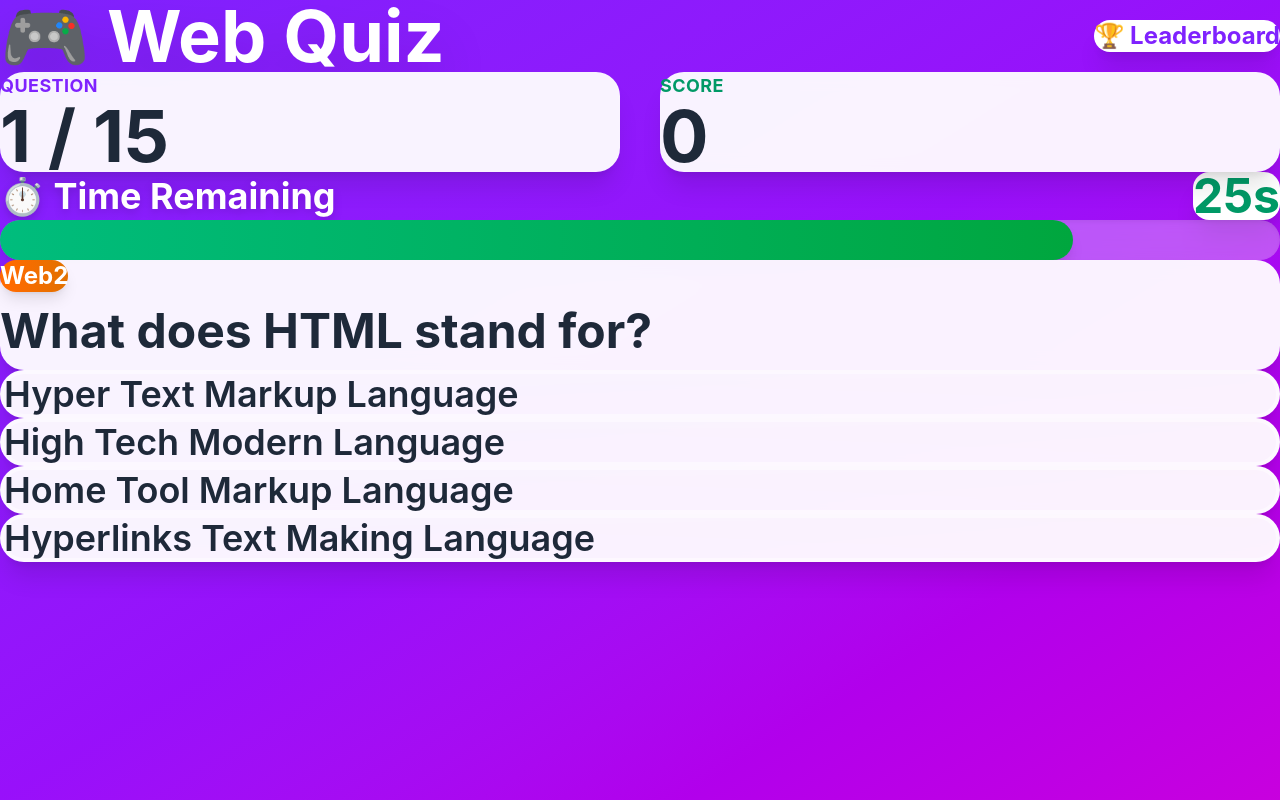
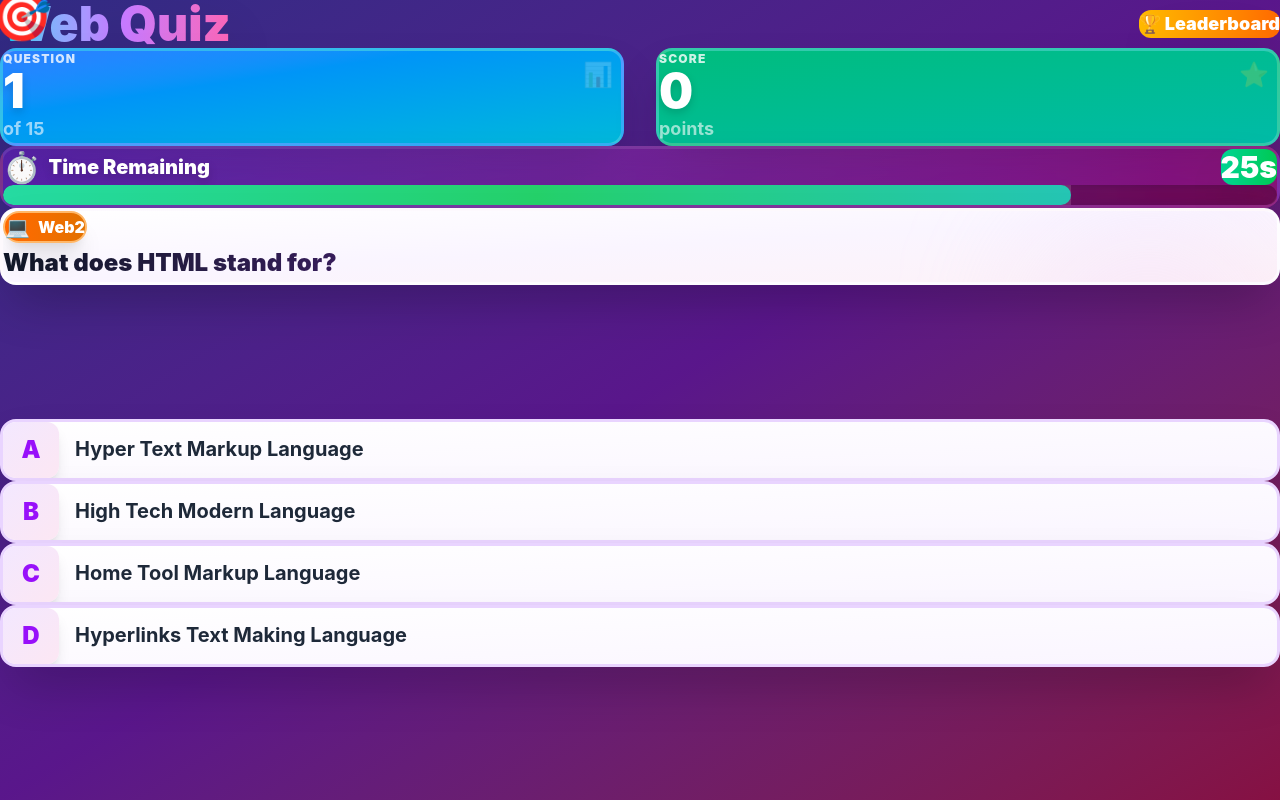
Before and after one commit to Sammyowase/web3bridge, a React (Vite) app: page / in a window 1280 px wide. Built offline with nearby package versions, Linux system fonts and the light colour scheme.

Commit message:
fix: fix leaderboard

```diff
--- a/src/components/QuestionCard.tsx
+++ b/src/components/QuestionCard.tsx
@@ -13,42 +13,47 @@ const QuestionCard = ({
   selectedAnswer,
   showFeedback,
 }: QuestionCardProps) => {
+  const optionLetters = ['A', 'B', 'C', 'D'];
+
   return (
-    <div>
-      {/* Question Box */}
-      <div className="bg-white/95 backdrop-blur-sm p-10 sm:p-12 md:p-14 lg:p-16 rounded-3xl shadow-xl mb-12 sm:mb-16">
-        <div className={`inline-block px-6 py-3 sm:px-8 sm:py-4 rounded-full text-lg sm:text-xl md:text-2xl font-bold mb-6 sm:mb-8 shadow-lg ${
-          question.category === 'Web3'
-            ? 'bg-gradient-to-r from-cyan-500 to-blue-600 text-white'
-            : 'bg-gradient-to-r from-orange-500 to-amber-600 text-white'
+    <div className="flex flex-col h-full">
+      {/* Question Box - Redesigned */}
+      <div className="relative bg-gradient-to-br from-white via-purple-50 to-pink-50 p-5 sm:p-6 md:p-7 rounded-2xl shadow-2xl mb-3 sm:mb-5 border-3 border-white/50 overflow-hidden">
+        <div className="absolute top-0 right-0 w-48 h-48 sm:w-64 sm:h-64 bg-gradient-to-br from-purple-200/30 to-pink-200/30 rounded-full blur-3xl"></div>
+        <div className="relative z-10">
+          <div className={`inline-flex items-center gap-2 px-3 py-1.5 sm:px-4 sm:py-2 rounded-full text-sm sm:text-base font-black mb-3 sm:mb-4 shadow-xl border-2 ${question.category === 'Web3'
+            ? 'bg-gradient-to-r from-cyan-500 to-blue-600 text-white border-cyan-300'
+            : 'bg-gradient-to-r from-orange-500 to-amber-600 text-white border-orange-300'
             }`}>
+            <span className="text-lg sm:text-xl">{question.category === 'Web3' ? '🌐' : '💻'}</span>
             {question.category}
           </div>
-        <h2 className="text-2xl sm:text-3xl md:text-4xl lg:text-5xl font-bold text-gray-800 leading-relaxed">
+          <h2 className="text-lg sm:text-xl md:text-2xl font-black text-transparent bg-clip-text bg-gradient-to-r from-gray-900 via-purple-900 to-pink-900 leading-relaxed">
             {question.question}
           </h2>
         </div>
+      </div>
 
-      {/* Options */}
-      <div className="space-y-8 sm:space-y-10 md:space-y-12 lg:space-y-14 mb-12">
+      {/* Options - Redesigned */}
+      <div className="flex-1 flex flex-col justify-center space-y-5 sm:space-y-6 md:space-y-7 lg:space-y-8 mb-6 sm:mb-8">
         {question.options.map((option, index) => {
           const isSelected = selectedAnswer === index;
           const isCorrect = index === question.correctAnswer;
 
-          let buttonClass = 'w-full p-8 sm:p-10 md:p-12 lg:p-14 text-left rounded-3xl transition-all duration-200 font-semibold shadow-xl text-xl sm:text-2xl md:text-3xl lg:text-4xl border-4 ';
+          let buttonClass = 'group relative w-full p-4 sm:p-5 md:p-6 text-left rounded-2xl transition-all duration-300 font-bold shadow-2xl text-base sm:text-lg md:text-xl border-3 overflow-hidden ';
 
           if (showFeedback) {
             if (isCorrect) {
-              buttonClass += 'bg-gradient-to-r from-emerald-500 to-green-600 border-emerald-600 text-white';
+              buttonClass += 'bg-gradient-to-r from-emerald-500 to-green-600 border-emerald-400 text-white shadow-emerald-500/50 scale-105';
             } else if (isSelected && !isCorrect) {
-              buttonClass += 'bg-gradient-to-r from-rose-500 to-red-600 border-rose-600 text-white';
+              buttonClass += 'bg-gradient-to-r from-rose-500 to-red-600 border-rose-400 text-white shadow-rose-500/50 scale-95';
             } else {
-              buttonClass += 'bg-white/50 backdrop-blur-sm border-white/50 text-gray-400';
+              buttonClass += 'bg-gradient-to-r from-gray-300 to-gray-400 border-gray-300 text-gray-500 opacity-50';
             }
           } else {
             buttonClass += isSelected
-              ? 'bg-gradient-to-r from-violet-500 to-purple-600 border-violet-600 text-white transform scale-[1.02]'
-              : 'bg-white/95 backdrop-blur-sm border-white/50 text-gray-800 hover:border-violet-400 hover:bg-white hover:scale-[1.01]';
+              ? 'bg-gradient-to-r from-purple-600 to-pink-600 border-purple-400 text-white shadow-purple-500/50 transform scale-105'
+              : 'bg-gradient-to-br from-white to-purple-50 border-purple-200 text-gray-800 hover:border-purple-400 hover:shadow-purple-300/50 hover:scale-102 hover:-translate-y-1';
           }
 
           return (
@@ -58,28 +63,65 @@ const QuestionCard = ({
               disabled={showFeedback}
               className={buttonClass}
             >
-              <div className="flex items-center justify-between gap-3">
-                <span className="flex-1">{option}</span>
-                {showFeedback && isCorrect && <span className="text-3xl sm:text-4xl md:text-5xl flex-shrink-0">✓</span>}
-                {showFeedback && isSelected && !isCorrect && <span className="text-3xl sm:text-4xl md:text-5xl flex-shrink-0">✗</span>}
+              <div className="absolute inset-0 bg-gradient-to-r from-transparent via-white/10 to-transparent opacity-0 group-hover:opacity-100 transition-opacity"></div>
+              <div className="relative z-10 flex items-center gap-3 sm:gap-4">
+                <div className={`flex-shrink-0 w-10 h-10 sm:w-12 sm:h-12 md:w-14 md:h-14 rounded-xl flex items-center justify-center font-black text-lg sm:text-xl md:text-2xl shadow-lg ${showFeedback
+                  ? isCorrect
+                    ? 'bg-white/30 text-white'
+                    : isSelected
+                      ? 'bg-white/30 text-white'
+                      : 'bg-white/20 text-gray-400'
+                  : isSelected
+                    ? 'bg-white/30 text-white'
+                    : 'bg-gradient-to-br from-purple-100 to-pink-100 text-purple-600'
+                  }`}>
+                  {optionLetters[index]}
+                </div>
+                <span className="flex-1 leading-snug">{option}</span>
+                {showFeedback && isCorrect && (
+                  <div className="flex-shrink-0 w-10 h-10 sm:w-12 sm:h-12 rounded-full bg-white/30 flex items-center justify-center">
+                    <span className="text-2xl sm:text-3xl">✓</span>
+                  </div>
+                )}
+                {showFeedback && isSelected && !isCorrect && (
+                  <div className="flex-shrink-0 w-10 h-10 sm:w-12 sm:h-12 rounded-full bg-white/30 flex items-center justify-center">
+                    <span className="text-2xl sm:text-3xl">✗</span>
+                  </div>
+                )}
               </div>
             </button>
           );
         })}
       </div>
 
-      {/* Feedback */}
+      {/* Feedback - Redesigned */}
       {showFeedback && (
         <div
-          className={`p-8 sm:p-10 md:p-12 rounded-3xl font-bold text-xl sm:text-2xl md:text-3xl lg:text-4xl shadow-xl ${
-            selectedAnswer === question.correctAnswer
-              ? 'bg-gradient-to-r from-emerald-500 to-green-600 text-white'
-              : 'bg-gradient-to-r from-rose-500 to-red-600 text-white'
+          className={`relative p-4 sm:p-5 md:p-6 rounded-2xl font-black text-base sm:text-lg md:text-xl shadow-2xl border-3 overflow-hidden ${selectedAnswer === question.correctAnswer
+            ? 'bg-gradient-to-r from-emerald-500 to-green-600 text-white border-emerald-300 shadow-emerald-500/50'
+            : 'bg-gradient-to-r from-rose-500 to-red-600 text-white border-rose-300 shadow-rose-500/50'
             }`}
         >
+          <div className="absolute top-0 right-0 text-5xl sm:text-6xl md:text-7xl opacity-10">
+            {selectedAnswer === question.correctAnswer ? '🎉' : '💭'}
+          </div>
+          <div className="relative z-10 flex items-center gap-2 sm:gap-3">
+            <span className="text-3xl sm:text-4xl">
+              {selectedAnswer === question.correctAnswer ? '🎉' : '❌'}
+            </span>
+            <div>
               {selectedAnswer === question.correctAnswer
-            ? '🎉 Correct! Well done!'
-            : `❌ Wrong! The correct answer was: ${question.options[question.correctAnswer]}`}
+                ? 'Correct! Well done!'
+                : (
+                  <>
+                    <div className="mb-1">Wrong!</div>
+                    <div className="text-sm sm:text-base md:text-lg font-semibold opacity-90">
+                      Correct answer: {question.options[question.correctAnswer]}
+                    </div>
+                  </>
+                )}
+            </div>
+          </div>
         </div>
       )}
     </div>
--- a/src/components/QuizGame.tsx
+++ b/src/components/QuizGame.tsx
@@ -180,69 +180,93 @@ const QuizGame = () => {
   const currentQuestion = questions[quizState.currentQuestionIndex];
 
   return (
-    <div className="min-h-screen h-full bg-gradient-to-br from-violet-600 via-purple-600 to-fuchsia-600 p-8 sm:p-12 md:p-16 lg:p-20">
-      <div className="w-full max-w-7xl mx-auto">
+    <div className="min-h-screen h-screen bg-gradient-to-br from-indigo-900 via-purple-900 to-pink-900 p-6 sm:p-8 md:p-10 lg:p-12 flex flex-col overflow-y-auto">
+      <div className="w-full max-w-7xl mx-auto flex-1 flex flex-col">
 
         {/* Header Section */}
-        <div className="mb-16 sm:mb-20 md:mb-24">
-          <div className="flex flex-col sm:flex-row justify-between items-start sm:items-center gap-8 mb-12 sm:mb-16">
-            <h1 className="text-4xl sm:text-5xl md:text-6xl lg:text-7xl font-bold text-white drop-shadow-2xl">
-              🎮 Web Quiz
-            </h1>
+        <div className="mb-8 sm:mb-10 md:mb-12">
+          <div className="flex flex-col sm:flex-row justify-between items-start sm:items-center gap-6 sm:gap-8 mb-8 sm:mb-10">
+            <div className="relative">
+              <h1 className="text-3xl sm:text-4xl md:text-5xl font-black text-transparent bg-clip-text bg-gradient-to-r from-cyan-400 via-purple-400 to-pink-400 drop-shadow-2xl">
+                Web Quiz
+              </h1>
+              <div className="absolute -top-2 -left-2 text-4xl sm:text-5xl">🎯</div>
+            </div>
             <button
               onClick={() => setShowLeaderboard(true)}
-              className="px-8 py-4 sm:px-10 sm:py-5 bg-white text-violet-600 text-xl sm:text-2xl font-bold rounded-2xl hover:bg-gray-100 transition-all shadow-xl hover:shadow-2xl transform hover:scale-105"
+              className="group relative px-6 py-3 sm:px-8 sm:py-4 bg-gradient-to-r from-amber-400 to-orange-500 text-white text-base sm:text-lg font-black rounded-xl shadow-2xl hover:shadow-amber-500/50 transition-all transform hover:scale-105 hover:-rotate-1"
             >
-              🏆 Leaderboard
+              <span className="relative z-10">🏆 Leaderboard</span>
+              <div className="absolute inset-0 bg-gradient-to-r from-amber-300 to-orange-400 rounded-xl blur opacity-0 group-hover:opacity-50 transition-opacity"></div>
             </button>
           </div>
 
-          {/* Progress Cards */}
-          <div className="grid grid-cols-2 gap-6 sm:gap-8 md:gap-10 mb-12 sm:mb-16">
-            <div className="bg-white/95 backdrop-blur-sm px-8 py-8 sm:px-10 sm:py-10 md:px-12 md:py-12 rounded-3xl shadow-xl">
-              <div className="text-sm sm:text-base md:text-lg font-bold text-violet-600 mb-3 uppercase tracking-wide">Question</div>
-              <div className="text-4xl sm:text-5xl md:text-6xl lg:text-7xl font-bold text-gray-800">
-                {quizState.currentQuestionIndex + 1} / {questions.length}
+          {/* Progress Cards - Redesigned */}
+          <div className="grid grid-cols-2 gap-5 sm:gap-6 md:gap-8 mb-8 sm:mb-10">
+            {/* Question Counter */}
+            <div className="group relative bg-gradient-to-br from-blue-500 to-cyan-500 px-5 py-5 sm:px-6 sm:py-6 rounded-2xl shadow-2xl hover:shadow-cyan-500/50 transition-all transform hover:scale-105 border-3 border-white/20">
+              <div className="absolute top-2 right-2 text-2xl opacity-20">📊</div>
+              <div className="text-xs font-black text-white/80 mb-1 uppercase tracking-widest">Question</div>
+              <div className="text-3xl sm:text-4xl md:text-5xl font-black text-white drop-shadow-lg">
+                {quizState.currentQuestionIndex + 1}
+              </div>
+              <div className="text-base sm:text-lg font-bold text-white/60 mt-1">
+                of {questions.length}
               </div>
             </div>
-            <div className="bg-white/95 backdrop-blur-sm px-8 py-8 sm:px-10 sm:py-10 md:px-12 md:py-12 rounded-3xl shadow-xl">
-              <div className="text-sm sm:text-base md:text-lg font-bold text-emerald-600 mb-3 uppercase tracking-wide">Score</div>
-              <div className="text-4xl sm:text-5xl md:text-6xl lg:text-7xl font-bold text-gray-800">{quizState.score}</div>
+
+            {/* Score Counter */}
+            <div className="group relative bg-gradient-to-br from-emerald-500 to-teal-500 px-5 py-5 sm:px-6 sm:py-6 rounded-2xl shadow-2xl hover:shadow-emerald-500/50 transition-all transform hover:scale-105 border-3 border-white/20">
+              <div className="absolute top-2 right-2 text-2xl opacity-20">⭐</div>
+              <div className="text-xs font-black text-white/80 mb-1 uppercase tracking-widest">Score</div>
+              <div className="text-3xl sm:text-4xl md:text-5xl font-black text-white drop-shadow-lg">
+                {quizState.score}
+              </div>
+              <div className="text-base sm:text-lg font-bold text-white/60 mt-1">
+                points
+              </div>
             </div>
           </div>
 
-          {/* Timer */}
-          <div>
-            <div className="flex flex-col sm:flex-row justify-between items-start sm:items-center gap-6 mb-6">
-              <span className="text-2xl sm:text-3xl md:text-4xl font-bold text-white drop-shadow-lg">⏱️ Time Remaining</span>
-              <span className={`text-3xl sm:text-4xl md:text-5xl font-bold px-10 py-5 rounded-2xl shadow-xl ${
+          {/* Timer - Redesigned */}
+          <div className="relative bg-gradient-to-r from-purple-600/30 to-pink-600/30 backdrop-blur-xl rounded-2xl p-4 sm:p-5 border-3 border-white/10 shadow-2xl">
+            <div className="flex flex-col sm:flex-row justify-between items-start sm:items-center gap-3 mb-3">
+              <div className="flex items-center gap-2">
+                <span className="text-2xl sm:text-3xl">⏱️</span>
+                <span className="text-base sm:text-lg md:text-xl font-black text-white drop-shadow-lg">Time Remaining</span>
+              </div>
+              <div className={`relative px-5 py-2 sm:px-6 sm:py-3 rounded-xl shadow-2xl font-black text-2xl sm:text-3xl transition-all ${
                 quizState.timeRemaining! <= 10
-                  ? 'bg-rose-500 text-white animate-pulse'
-                  : 'bg-white text-emerald-600'
+                  ? 'bg-gradient-to-r from-red-500 to-rose-600 text-white animate-pulse scale-110'
+                  : 'bg-gradient-to-r from-emerald-400 to-green-500 text-white'
               }`}>
                 {quizState.timeRemaining}s
-              </span>
+              </div>
             </div>
-            <div className="w-full bg-white/30 backdrop-blur-sm rounded-full h-6 sm:h-8 md:h-10 shadow-inner">
+            <div className="relative w-full bg-black/30 backdrop-blur-sm rounded-full h-4 sm:h-5 shadow-inner overflow-hidden">
               <div
-                className={`h-6 sm:h-8 md:h-10 rounded-full transition-all duration-1000 shadow-lg ${
+                className={`h-full rounded-full transition-all duration-1000 shadow-2xl relative ${
                   quizState.timeRemaining! <= 10
-                    ? 'bg-gradient-to-r from-rose-500 to-red-600'
-                    : 'bg-gradient-to-r from-emerald-500 to-green-600'
+                    ? 'bg-gradient-to-r from-red-500 via-rose-500 to-pink-600'
+                    : 'bg-gradient-to-r from-emerald-400 via-green-500 to-teal-500'
                 }`}
                 style={{ width: `${(quizState.timeRemaining! / TIMER_DURATION) * 100}%` }}
-              />
+              >
+                <div className="absolute inset-0 bg-white/20 animate-pulse"></div>
+              </div>
             </div>
           </div>
         </div>
 
-        {/* Question Section */}
-        <QuestionCard
-          question={currentQuestion}
-          onAnswerSelect={handleAnswerSelect}
-          selectedAnswer={selectedAnswer}
-          showFeedback={showFeedback}
-        />
+        {/* Question Section - Flex grow to fill remaining space */}
+        <div className="flex-1 flex flex-col">
+          <QuestionCard
+            question={currentQuestion}
+            onAnswerSelect={handleAnswerSelect}
+            selectedAnswer={selectedAnswer}
+            showFeedback={showFeedback}
+          />
+        </div>
       </div>
     </div>
   );
```
Also changed, not shown: src/components/ScoreBoard.tsx (+48 -19 lines). Lines whose indentation alone changed are shown as unchanged.
